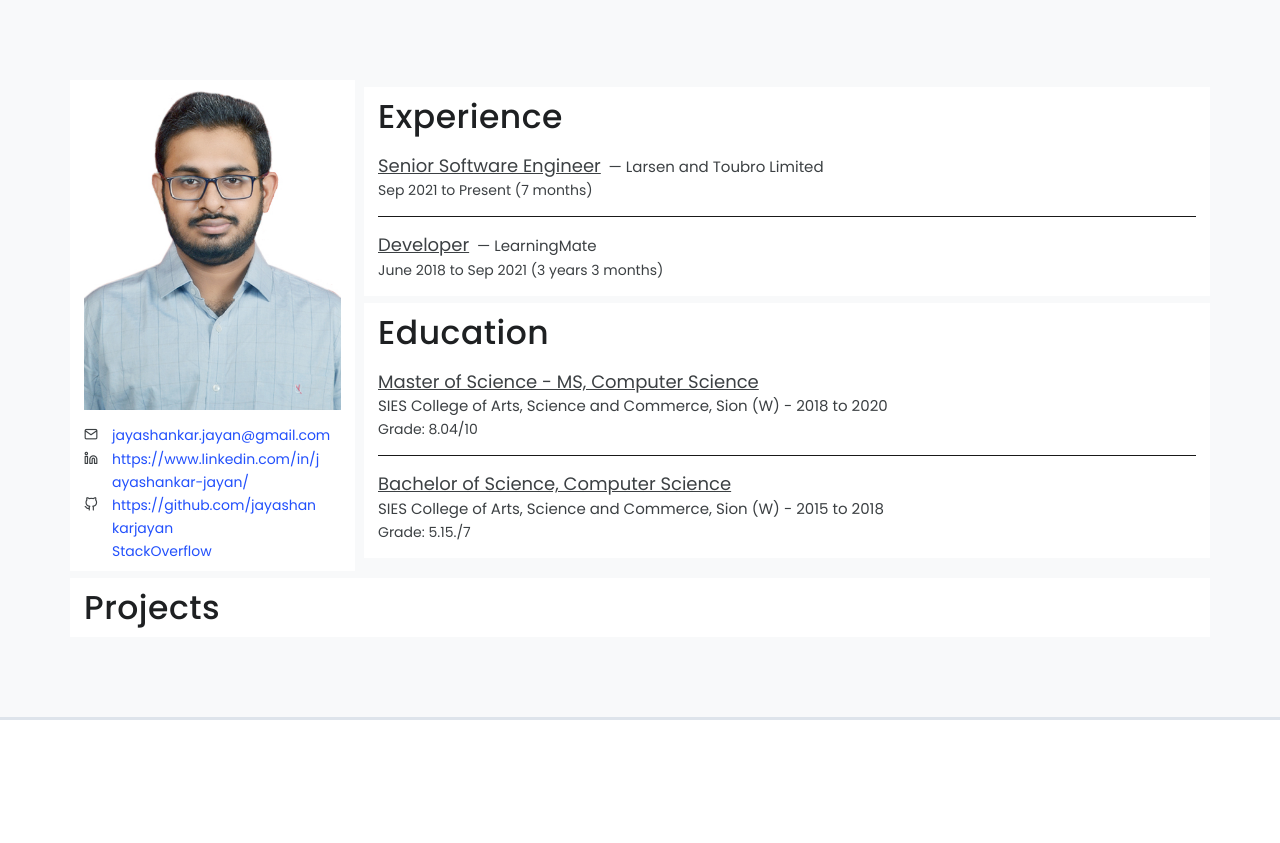
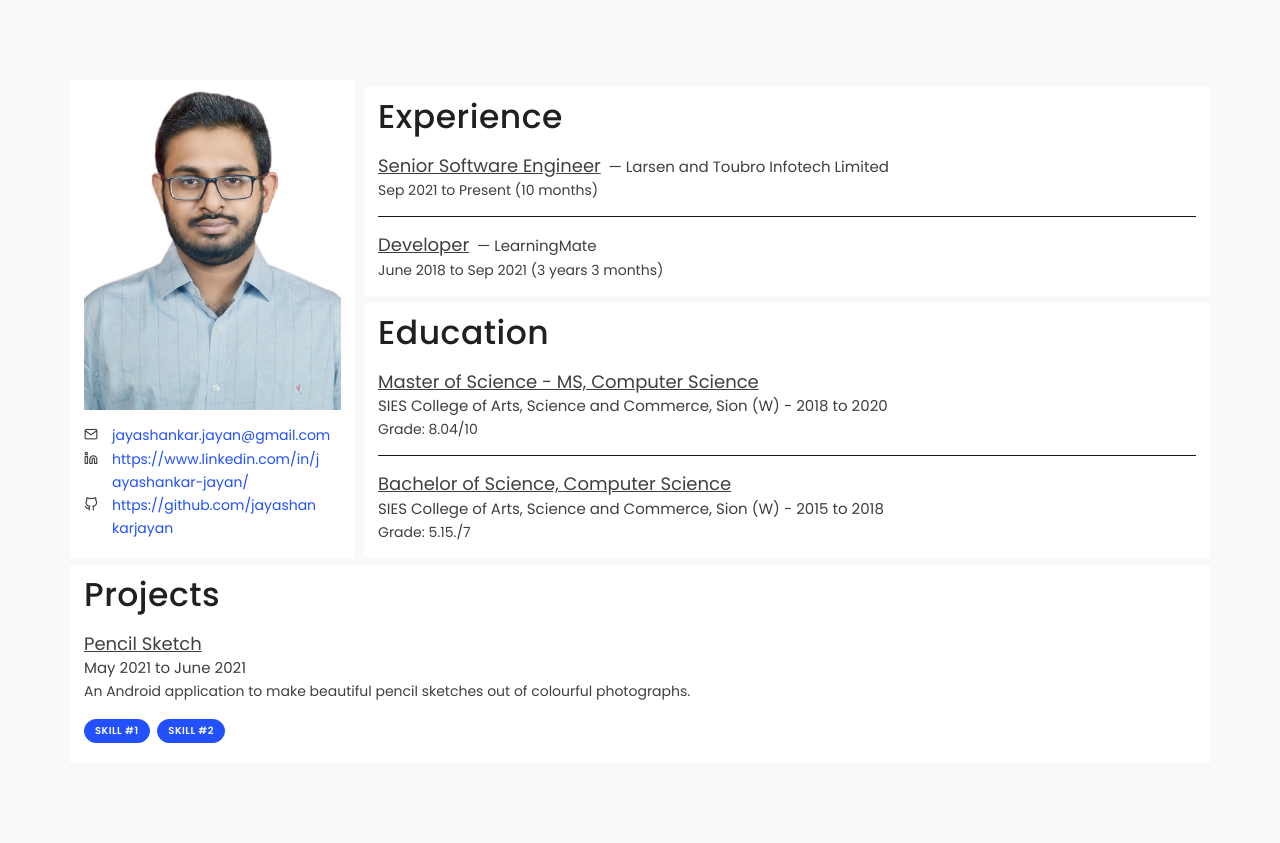
Before and after one commit to jayashankarjayan/jayashankarjayan, a Flask app: page /resume/ in a window 1280 px wide. Shown: the part 80-923 px from the top of the page. Before the commit the page ends 800 px from the top, so only its background shows below. Run offline with Flask 2, Linux system fonts and the light colour scheme; some libraries are stand-ins or nearby versions; some web fonts are replaced.

Commit message:
added structure for listing projects

```diff
--- a/application/templates/page-about-me-basic.html
+++ b/application/templates/page-about-me-basic.html
@@ -796,14 +796,6 @@
                                     <a href="https://github.com/jayashankarjayan">https://github.com/jayashankarjayan</a>
                                 </div>
                             </div>
-                            <div class="row">
-                                <div class="col-md-1">
-                                    <i class="fa-brands fa-stack-overflow"></i>
-                                </div>
-                                <div class="col-md-10 external-profiles">
-                                    <a href="https://github.com/jayashankarjayan">StackOverflow</a>
-                                </div>
-                            </div>
                         </div>
                     </div>
 
@@ -812,9 +804,9 @@
                             <h2>Experience</h2>
                             <div class="mb-2">
                                 <span class="exp-designation">Senior Software Engineer</span>
-                                <span class="exp-org">&nbsp;&#8212;&nbsp;Larsen and Toubro Limited</span>
+                                <span class="exp-org">&nbsp;&#8212;&nbsp;Larsen and Toubro Infotech Limited</span>
                                 <br/>
-                                <span>Sep 2021 to Present (7 months)</span>
+                                <span>Sep 2021 to Present (10 months)</span>
                                 <hr class="exp-divider mt-3"/>
                             </div>
                             <div class="mb-2">
@@ -847,6 +839,16 @@
                 <div class="row mt-2">
                     <div class="col-md white-box pb-2 pt-2">
                         <h2>Projects</h2>
+                        <div class="mb-2">
+                            <span class="exp-designation">Pencil Sketch</span>
+                            <br />
+                            <span class="exp-org">May 2021 to June 2021</span>
+                            <p>
+                                An Android application to make beautiful pencil sketches out of colourful photographs.
+                            </p>
+                            <button type="button" class="btn btn-primary btn-rounded btn-xs">Skill #1</button>
+                            <button type="button" class="btn btn-primary btn-rounded btn-xs">Skill #2</button>
+                        </div>
                     </div>
                 </div>
             </div>
```
